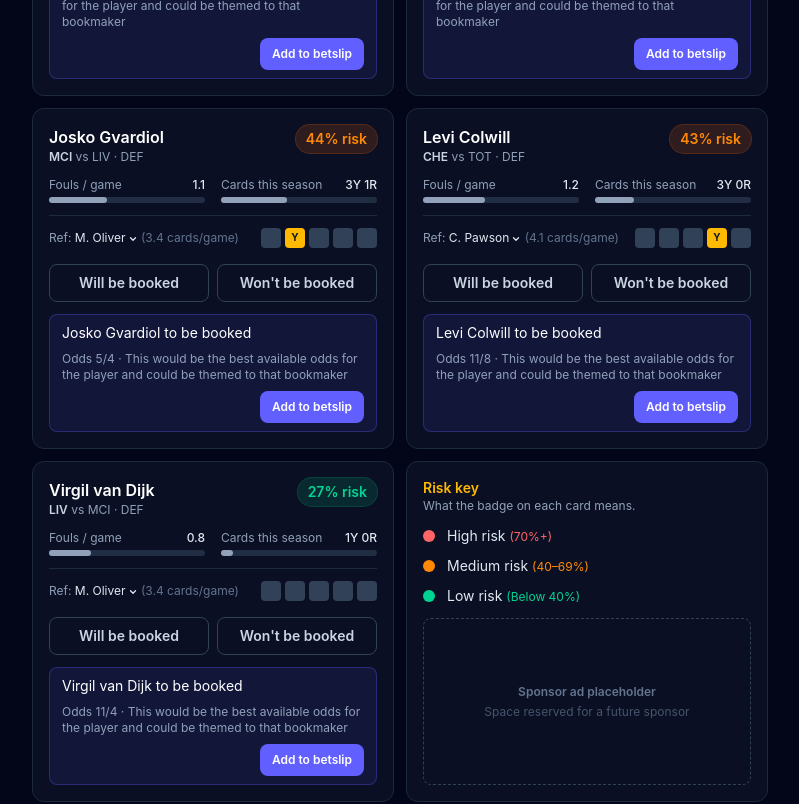
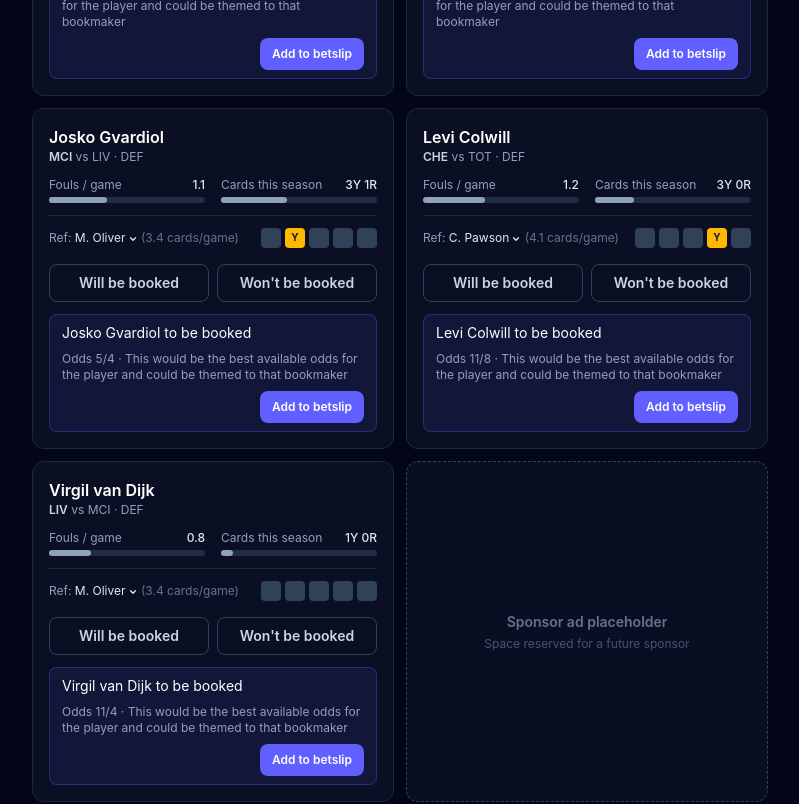
Before and after one commit to wanandonly/player-carded-FTP-prototype, a React (Vite) app: page / in a window 1280 px wide. Shown: the part 1060-1864 px from the top of the page, without its empty margins (240-1039 px from the left). Built offline with nearby package versions, Linux system fonts and the light colour scheme.

Commit message:
refactor: remove risk key and risk indicators and just keep the ad placeholder, don't see value, it made it look visually better that's all

```diff
--- a/src/App.tsx
+++ b/src/App.tsx
@@ -18,6 +18,10 @@ type Tab = 'picks' | 'leaderboard' | 'results'
 
 function App() {
   const shortlist = useMemo(() => buildShortlist(gameWeek), [])
+  const riskPercentByPlayerId = useMemo(
+    () => new Map(shortlist.map((entry) => [entry.player.id, entry.risk.riskPercent])),
+    [shortlist],
+  )
   const [screen, setScreen] = useState<Screen>('shortlist')
   const [predictions, setPredictions] = useState<Record<string, boolean>>({})
   const [tiebreakerGuessMinute, setTiebreakerGuessMinute] = useState<number | null>(null)
@@ -51,7 +55,7 @@ function App() {
       })),
       tiebreakerGuessMinute: tiebreakerGuessMinute ?? 0,
     }
-    const score = computeScoreResult(pick, outcomes)
+    const score = computeScoreResult(pick, outcomes, riskPercentByPlayerId)
     const entry: HistoryEntry = {
       id: crypto.randomUUID(),
       playedAt: new Date().toISOString(),
--- a/src/components/PlayerCard.tsx
+++ b/src/components/PlayerCard.tsx
@@ -2,7 +2,6 @@ import { useState } from "react";
 import type { ShortlistEntry } from "../data/types";
 import { decimalOddsFromRiskPercent, toFractionalOdds } from "../game/odds";
 import { FormChips } from "./FormChips";
-import { RiskBadge } from "./RiskBadge";
 import { StatBar } from "./StatBar";
 
 interface PlayerCardProps {
@@ -25,7 +24,6 @@ export function PlayerCard({
 
   return (
     <div className="flex w-full flex-col gap-3 rounded-xl border border-slate-800 bg-slate-900/60 p-4 text-left">
-      <div className="flex items-start justify-between gap-3">
       <div>
         <p className="font-semibold text-white">{player.name}</p>
         <p className="text-xs text-slate-400">
@@ -34,8 +32,6 @@ export function PlayerCard({
           </span>{" "}
           vs {opponent.shortName} · {player.position}
         </p>
-        </div>
-        <RiskBadge riskPercent={risk.riskPercent} />
       </div>
 
       <div className="grid grid-cols-2 gap-x-4 gap-y-2">
--- a/src/components/RiskBadge.tsx
+++ /dev/null
@@ -1,23 +0,0 @@
-interface RiskBadgeProps {
-  riskPercent: number
-  size?: 'sm' | 'lg'
-}
-
-export function riskTone(riskPercent: number) {
-  if (riskPercent >= 70) return { bg: 'bg-red-500/15', text: 'text-red-400', ring: 'ring-red-500/30', dot: 'bg-red-400' }
-  if (riskPercent >= 40) return { bg: 'bg-orange-500/15', text: 'text-orange-400', ring: 'ring-orange-500/30', dot: 'bg-orange-400' }
-  return { bg: 'bg-emerald-500/15', text: 'text-emerald-400', ring: 'ring-emerald-500/30', dot: 'bg-emerald-400' }
-}
-
-export function RiskBadge({ riskPercent, size = 'sm' }: RiskBadgeProps) {
-  const tone = riskTone(riskPercent)
-  const sizeClasses = size === 'lg' ? 'text-2xl px-4 py-1.5' : 'text-sm px-2.5 py-1'
-
-  return (
-    <span
-      className={`inline-flex shrink-0 items-center gap-1 whitespace-nowrap rounded-full font-semibold ring-1 ${tone.bg} ${tone.text} ${tone.ring} ${sizeClasses}`}
-    >
-      {riskPercent}% risk
-    </span>
-  )
-}
--- a/src/components/RiskKey.tsx
+++ /dev/null
@@ -1,38 +0,0 @@
-import { riskTone } from "./RiskBadge";
-
-const TIERS = [
-  { label: "High risk", range: "70%+", sample: 75 },
-  { label: "Medium risk", range: "40–69%", sample: 55 },
-  { label: "Low risk", range: "Below 40%", sample: 20 },
-];
-
-export function RiskKey() {
-  return (
-    <div className="flex w-full flex-col gap-3 rounded-xl border border-slate-800 bg-slate-900/60 p-4">
-      <div>
-        <p className="text-sm font-semibold text-amber-400">Risk key</p>
-        <p className="text-xs text-slate-400">What the badge on each card means.</p>
-      </div>
-
-      <ul className="flex flex-col gap-2.5">
-        {TIERS.map((tier) => {
-          const tone = riskTone(tier.sample);
-          return (
-            <li key={tier.label} className="flex items-center gap-3">
-              <span className={`h-3 w-3 shrink-0 rounded-full ${tone.dot}`} />
-              <p className="text-sm text-slate-200">
-                {tier.label}{" "}
-                <span className={`text-xs ${tone.text}`}>({tier.range})</span>
-              </p>
-            </li>
-          );
-        })}
-      </ul>
-
-      <div className="flex min-h-24 flex-1 flex-col items-center justify-center gap-1 rounded-lg border border-dashed border-slate-700 p-4 text-center">
-        <p className="text-xs font-semibold text-slate-500">Sponsor ad placeholder</p>
-        <p className="text-xs text-slate-600">Space reserved for a future sponsor</p>
-      </div>
-    </div>
-  );
-}
--- /dev/null
+++ b/src/components/SponsorAdPlaceholder.tsx
@@ -0,0 +1,8 @@
+export function SponsorAdPlaceholder() {
+  return (
+    <div className="flex w-full flex-1 min-h-40 flex-col items-center justify-center gap-1 rounded-xl border border-dashed border-slate-700 bg-slate-900/60 p-4 text-center">
+      <p className="text-sm font-semibold text-slate-500">Sponsor ad placeholder</p>
+      <p className="text-xs text-slate-600">Space reserved for a future sponsor</p>
+    </div>
+  );
+}
--- a/src/data/results.mock.ts
+++ b/src/data/results.mock.ts
@@ -1,6 +1,12 @@
+import { gameWeek } from './gameWeeks.mock'
+import { buildShortlist } from '../game/buildShortlist'
 import { computeScoreResult } from '../game/scoring'
 import type { HistoryEntry } from './types'
 import { leaderboardOutcomes } from './leaderboard.mock'
+
+const riskPercentByPlayerId = new Map(
+  buildShortlist(gameWeek).map((entry) => [entry.player.id, entry.risk.riskPercent]),
+)
 
 function daysAgo(days: number): string {
   const date = new Date()
@@ -18,7 +24,11 @@ function buildMockEntry(
     playerId: outcome.playerId,
     willBeBooked: willBeBookedByPlayerId[outcome.playerId],
   }))
-  const score = computeScoreResult({ gameWeekId: 'gw-4', predictions, tiebreakerGuessMinute }, leaderboardOutcomes)
+  const score = computeScoreResult(
+    { gameWeekId: 'gw-4', predictions, tiebreakerGuessMinute },
+    leaderboardOutcomes,
+    riskPercentByPlayerId,
+  )
   return { id, playedAt, gameWeekId: 'gw-4', predictions, outcomes: leaderboardOutcomes, score }
 }
 
--- a/src/data/types.ts
+++ b/src/data/types.ts
@@ -98,6 +98,8 @@ export interface ScoreResult {
   tiebreakerGuessMinute: number
   tiebreakerActualMinute: number | null
   tiebreakerDiff: number | null
+  /** Sum of (100 - riskPercent) or riskPercent, whichever the correct call went against, per correct pick. */
+  insightPoints: number
 }
 
 export interface HistoryEntry {
--- a/src/game/scoring.ts
+++ b/src/game/scoring.ts
@@ -1,15 +1,26 @@
 import type { Pick, ResolvedOutcome, ScoreResult } from '../data/types'
 
-export function computeScoreResult(pick: Pick, outcomes: ResolvedOutcome[]): ScoreResult {
+export function computeScoreResult(
+  pick: Pick,
+  outcomes: ResolvedOutcome[],
+  riskPercentByPlayerId: Map<string, number>,
+): ScoreResult {
   const outcomesByPlayerId = new Map(outcomes.map((outcome) => [outcome.playerId, outcome]))
 
   const correctPlayerIds: string[] = []
   const incorrectPlayerIds: string[] = []
+  let insightPoints = 0
 
   for (const prediction of pick.predictions) {
     const outcome = outcomesByPlayerId.get(prediction.playerId)
-    if (outcome !== undefined && prediction.willBeBooked === outcome.wasBooked) {
+    const correct = outcome !== undefined && prediction.willBeBooked === outcome.wasBooked
+    if (correct) {
       correctPlayerIds.push(prediction.playerId)
+      const riskPercent = riskPercentByPlayerId.get(prediction.playerId) ?? 50
+      // Reward calling against the odds: correctly predicting "booked" is worth more the
+      // less likely booking was, and vice versa for "not booked".
+      const underdogValue = prediction.willBeBooked ? 100 - riskPercent : riskPercent
+      insightPoints += Math.round(underdogValue)
     } else {
       incorrectPlayerIds.push(prediction.playerId)
     }
@@ -31,5 +42,6 @@ export function computeScoreResult(pick: Pick, outcomes: ResolvedOutcome[]): Sco
     tiebreakerGuessMinute: pick.tiebreakerGuessMinute,
     tiebreakerActualMinute,
     tiebreakerDiff,
+    insightPoints,
   }
 }
--- a/src/screens/ConfirmPicksScreen.tsx
+++ b/src/screens/ConfirmPicksScreen.tsx
@@ -1,5 +1,4 @@
 import type { ShortlistEntry } from "../data/types";
-import { RiskBadge } from "../components/RiskBadge";
 import { ScreenHeader } from "../components/ScreenHeader";
 
 interface ConfirmPicksScreenProps {
@@ -67,7 +66,6 @@ export function ConfirmPicksScreen({
                   {entry.team.shortName} vs {entry.opponent.shortName}
                 </p>
               </div>
-              <div className="flex shrink-0 items-center gap-3">
               <span className="shrink-0 whitespace-nowrap rounded-full bg-amber-500/10 px-3 py-1 text-xs font-semibold text-amber-300">
                 {prediction === true
                   ? "Will be booked"
@@ -75,8 +73,6 @@ export function ConfirmPicksScreen({
                     ? "Won't be booked"
                     : "Unanswered"}
               </span>
-                <RiskBadge riskPercent={entry.risk.riskPercent} />
-              </div>
             </li>
           );
         })}
--- a/src/screens/GameWeekScreen.tsx
+++ b/src/screens/GameWeekScreen.tsx
@@ -1,8 +1,8 @@
 import { PICKS_PER_GAME_WEEK } from "../data/types";
 import type { ShortlistEntry } from "../data/types";
 import { PlayerCard } from "../components/PlayerCard";
-import { RiskKey } from "../components/RiskKey";
 import { ScreenHeader } from "../components/ScreenHeader";
+import { SponsorAdPlaceholder } from "../components/SponsorAdPlaceholder";
 import { SuggestedAccumulator } from "../components/SuggestedAccumulator";
 
 interface GameWeekScreenProps {
@@ -58,7 +58,7 @@ export function GameWeekScreen({
             }
           />
         ))}
-        <RiskKey />
+        <SponsorAdPlaceholder />
       </div>
 
       <div className="rounded-xl border border-slate-800 bg-slate-900/60 p-4">
```
Also changed, not shown: src/screens/LeaderboardScreen.tsx (+14 -3 lines), src/screens/ResultsScreen.tsx (+36 -2 lines). Lines whose indentation alone changed are shown as unchanged.
